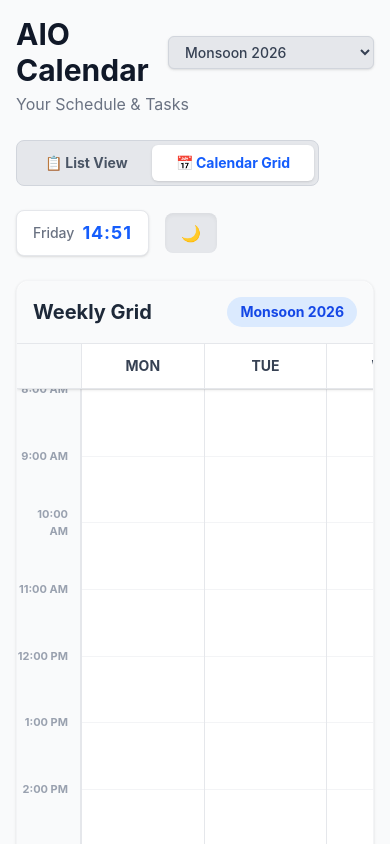
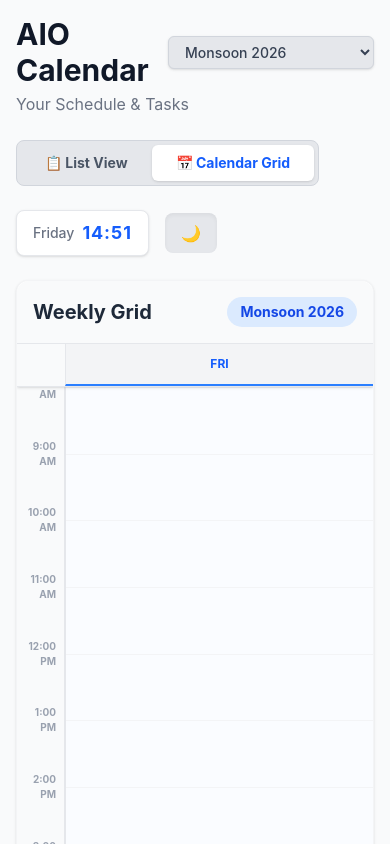
Before and after one commit to devesh-chavda/AIO-Calender, a React (Vite) app: page / in a window 390 px wide. Both pictures are taken after a click on the button "📅 Calendar Grid". Shown: the top 844 px of the page. Built offline with nearby package versions, Linux system fonts and the light colour scheme.

Commit message:
Optimized calendar grid for mobile and wrapped app with Capacitor Android

```diff
--- /dev/null
+++ b/capacitor.config.json
@@ -0,0 +1,5 @@
+{
+  "appId": "com.aiocalender",
+  "appName": "AIO-Calender",
+  "webDir": "dist"
+}
--- a/package.json
+++ b/package.json
@@ -10,6 +10,9 @@
     "preview": "vite preview"
   },
   "dependencies": {
+    "@capacitor/android": "^8.5.0",
+    "@capacitor/cli": "^8.4.2",
+    "@capacitor/core": "^8.5.0",
     "@tailwindcss/vite": "^4.3.3",
     "react": "^19.2.8",
     "react-dom": "^19.2.8"
--- a/src/App.jsx
+++ b/src/App.jsx
@@ -71,6 +71,9 @@ function App() {
   const weekDays = ['Monday', 'Tuesday', 'Wednesday', 'Thursday', 'Friday', 'Saturday'];
   const dayValues = { Monday: 1, Tuesday: 2, Wednesday: 3, Thursday: 4, Friday: 5, Saturday: 6, Sunday: 7 };
 
+  // NEW: State for Mobile Grid Day Selection
+  const [activeGridDay, setActiveGridDay] = useState(weekDays.includes(currentDayStr) ? currentDayStr : 'Monday');
+
   const sortedClasses = [...currentClasses].sort((a, b) => {
     if (dayValues[a.day] !== dayValues[b.day]) return dayValues[a.day] - dayValues[b.day];
     return a.startTime.localeCompare(b.startTime);
@@ -113,29 +116,23 @@ function App() {
   const handleDeleteTask = (id) => setTasks(tasks.filter(t => t.id !== id));
   const toggleTaskCompletion = (id) => setTasks(tasks.map(t => t.id === id ? { ...t, completed: !t.completed } : t));
 
-  // ==========================================
-  // NEW: CALENDAR GRID MATH & COLOR ENGINE
-  // ==========================================
-  const startHour = 8; // 8:00 AM
-  const endHour = 20;  // 8:00 PM (20:00)
+  // 7. Grid Math Engine
+  const startHour = 8;
+  const endHour = 20;
   const totalMinutes = (endHour - startHour) * 60;
   const hoursArray = Array.from({ length: endHour - startHour + 1 }, (_, i) => i + startHour);
 
-  // Calculates Top % and Height % for absolute positioning
   const getEventStyle = (startTime, endTime) => {
     const [startH, startM] = startTime.split(':').map(Number);
     const [endH, endM] = endTime.split(':').map(Number);
-
     const topMinutes = (startH - startHour) * 60 + startM;
     const durationMinutes = (endH * 60 + endM) - (startH * 60 + startM);
-
     return {
       top: `${(topMinutes / totalMinutes) * 100}%`,
       height: `${(durationMinutes / totalMinutes) * 100}%`
     };
   };
 
-  // Array of tailwind colors to match your uploaded screenshot
   const eventColors = [
     'bg-blue-100 border-blue-500 text-blue-800 dark:bg-blue-900/30 dark:text-blue-300 dark:border-blue-600',
     'bg-green-100 border-green-500 text-green-800 dark:bg-green-900/30 dark:text-green-300 dark:border-green-600',
@@ -145,7 +142,6 @@ function App() {
     'bg-orange-100 border-orange-500 text-orange-800 dark:bg-orange-900/30 dark:text-orange-300 dark:border-orange-600',
   ];
 
-  // Pseudo-randomly assigns a stable color based on the course code string
   const getEventColor = (courseCode) => {
     if (!courseCode) return eventColors[0];
     const sum = courseCode.split('').reduce((acc, char) => acc + char.charCodeAt(0), 0);
@@ -170,7 +166,6 @@ function App() {
           <p className="text-gray-500 dark:text-gray-400 mt-1">Your Schedule & Tasks</p>
         </div>
 
-        {/* VIEW TOGGLE */}
         <div className="flex bg-gray-200 dark:bg-[#1a1a20] p-1 rounded-lg border border-gray-300 dark:border-gray-800 w-fit">
           <button onClick={() => setActiveView('list')} className={`px-6 py-2 rounded-md text-sm font-bold transition-all duration-200 ${activeView === 'list' ? 'bg-white dark:bg-gray-700 shadow-sm text-blue-600 dark:text-red-400' : 'text-gray-600 dark:text-gray-400 hover:text-gray-900 dark:hover:text-gray-200'}`}>
             📋 List View
@@ -191,9 +186,7 @@ function App() {
         </div>
       </header>
 
-      {/* ========================================== */}
-      {/* CONDITIONAL RENDERING: LIST VIEW */}
-      {/* ========================================== */}
+      {/* LIST VIEW */}
       {activeView === 'list' && (
         <div className="grid grid-cols-1 lg:grid-cols-3 gap-6 animate-in fade-in duration-300 pb-8 flex-1 overflow-y-auto pr-2">
 
@@ -328,9 +321,7 @@ function App() {
         </div>
       )}
 
-      {/* ========================================== */}
-      {/* CONDITIONAL RENDERING: CALENDAR GRID VIEW  */}
-      {/* ========================================== */}
+      {/* CALENDAR GRID VIEW - UPDATED FOR MOBILE RESPONSIVENESS */}
       {activeView === 'calendar' && (
         <div className="bg-white dark:bg-[#121215] rounded-xl shadow-sm dark:shadow-[0_0_15px_rgba(239,68,68,0.15)] border border-gray-100 dark:border-red-900/30 flex-1 flex flex-col animate-in fade-in duration-300 overflow-hidden">
 
@@ -342,13 +333,18 @@ function App() {
           </div>
 
           <div className="flex-1 overflow-auto">
-            <div className="min-w-[800px] w-full relative pb-4">
+            {/* Desktop retains the 800px min-width, mobile collapses nicely */}
+            <div className="min-w-full lg:min-w-[800px] w-full relative pb-4">
 
-              {/* Header Row (Days) */}
+              {/* Header Row (Days) - Acts as Tabs on Mobile */}
               <div className="flex border-b border-gray-200 dark:border-gray-800 sticky top-0 bg-white dark:bg-[#121215] z-20 shadow-sm">
-                  <div className="w-16 shrink-0 bg-gray-50 dark:bg-[#1a1a20]"></div>
+                  <div className="w-12 sm:w-16 shrink-0 bg-gray-50 dark:bg-[#1a1a20]"></div>
                   {weekDays.map(day => (
-                      <div key={day} className={`flex-1 text-center py-3 font-bold text-sm border-l border-gray-200 dark:border-gray-800 ${day === currentDayStr ? 'text-blue-600 dark:text-red-400 bg-blue-50/50 dark:bg-red-900/10' : 'text-gray-700 dark:text-gray-300'}`}>
+                      <div key={day}
+                           onClick={() => setActiveGridDay(day)}
+                           className={`flex-1 text-center py-3 font-bold text-xs sm:text-sm border-l border-gray-200 dark:border-gray-800 cursor-pointer lg:cursor-default transition-colors
+                           ${activeGridDay === day ? 'bg-gray-100 dark:bg-gray-800/80 border-b-2 border-b-blue-500 dark:border-b-red-500 lg:border-b-0 lg:bg-transparent lg:dark:bg-transparent block' : 'hidden lg:block'}
+                           ${day === currentDayStr ? 'text-blue-600 dark:text-red-400' : 'text-gray-700 dark:text-gray-300'}`}>
                           {day.substring(0,3).toUpperCase()}
                       </div>
                   ))}
@@ -358,9 +354,9 @@ function App() {
               <div className="flex relative" style={{ height: '800px' }}>
 
                   {/* Time Labels (Y-axis) */}
-                  <div className="w-16 shrink-0 flex flex-col relative border-r border-gray-200 dark:border-gray-800 bg-gray-50 dark:bg-[#1a1a20]">
+                  <div className="w-12 sm:w-16 shrink-0 flex flex-col relative border-r border-gray-200 dark:border-gray-800 bg-gray-50 dark:bg-[#1a1a20]">
                       {hoursArray.map(hour => (
-                          <div key={hour} className="absolute w-full text-right pr-3 text-[11px] font-bold text-gray-400 dark:text-gray-500"
+                          <div key={hour} className="absolute w-full text-right pr-2 sm:pr-3 text-[10px] sm:text-[11px] font-bold text-gray-400 dark:text-gray-500"
                                style={{ top: `${((hour - startHour) / (endHour - startHour)) * 100}%`, transform: 'translateY(-50%)' }}>
                               {format12Hour(`${hour.toString().padStart(2, '0')}:00`)}
                           </div>
@@ -369,7 +365,9 @@ function App() {
 
                   {/* Day Columns */}
                   {weekDays.map(day => (
-                      <div key={day} className={`flex-1 relative border-l border-gray-200 dark:border-gray-800 ${day === currentDayStr ? 'bg-blue-50/30 dark:bg-red-900/5' : ''}`}>
+                      <div key={day} className={`flex-1 relative border-l border-gray-200 dark:border-gray-800
+                          ${activeGridDay === day ? 'block' : 'hidden lg:block'}
+                          ${day === currentDayStr ? 'bg-blue-50/30 dark:bg-red-900/5' : ''}`}>
 
                           {/* Horizontal Grid Lines */}
                           {hoursArray.map(hour => (
@@ -388,8 +386,8 @@ function App() {
                                        style={style}>
                                       <div className="font-extrabold truncate text-[11px] uppercase tracking-wider">{lecture.courseCode}</div>
                                       <div className="truncate font-bold opacity-90">{lecture.courseName}</div>
-                                      <div className="opacity-75 mt-1 font-medium">{format12Hour(lecture.startTime)} - {format12Hour(lecture.endTime)}</div>
-                                      {lecture.room && <div className="opacity-75 font-medium truncate mt-0.5">Room {lecture.room}</div>}
+                                      <div className="opacity-75 mt-1 font-medium text-[10px] sm:text-xs">{format12Hour(lecture.startTime)} - {format12Hour(lecture.endTime)}</div>
+                                      {lecture.room && <div className="opacity-75 font-medium truncate mt-0.5 text-[10px] sm:text-xs">Room {lecture.room}</div>}
                                   </div>
                               );
                           })}
```
Also changed, not shown: 54 other files (tests, documents, lock files or other folders).
